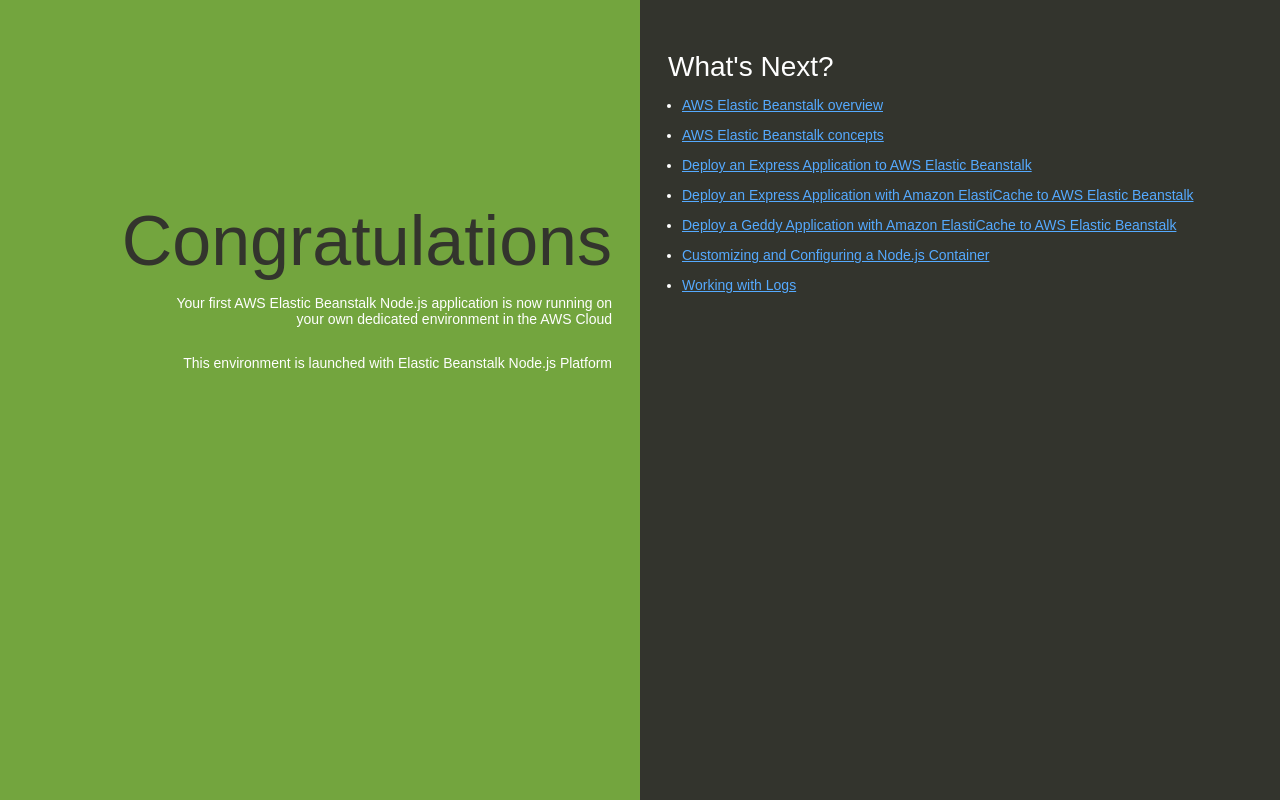
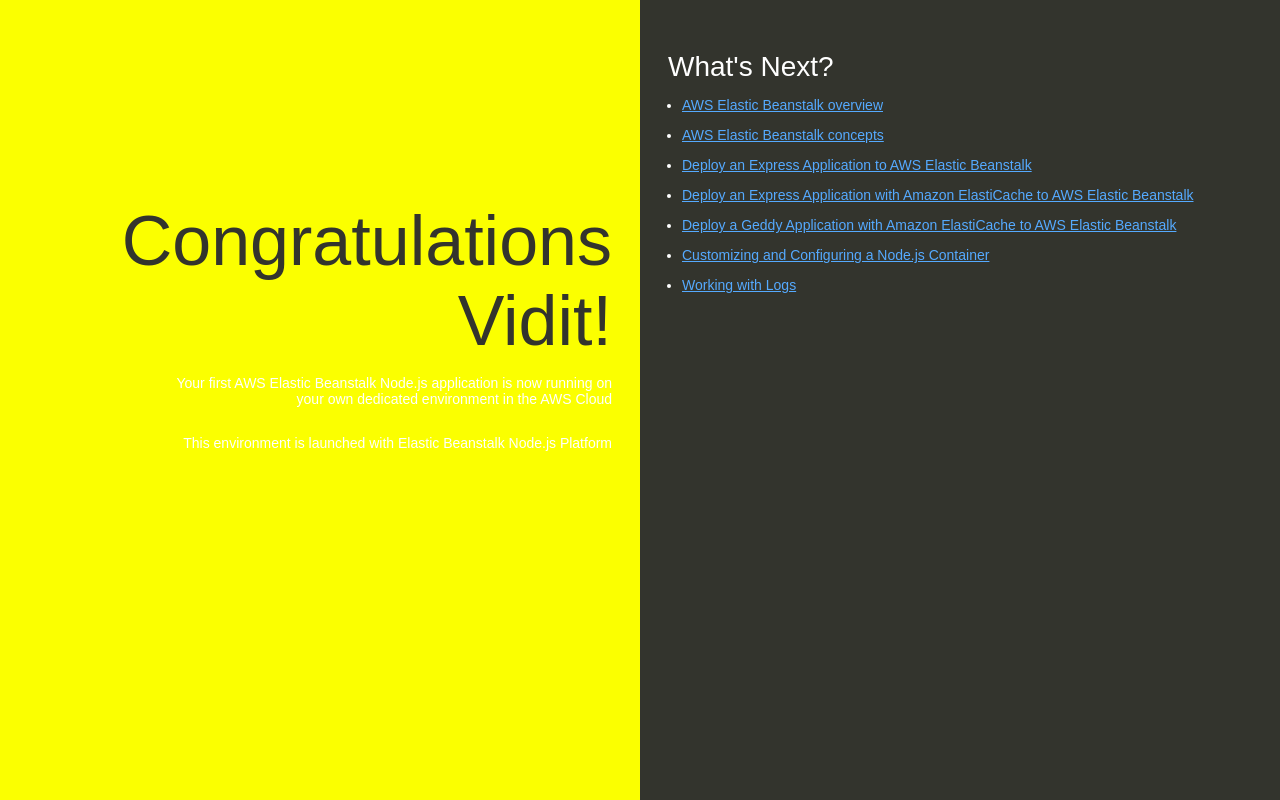
Before and after one commit to ViditNaithani22/vn-test-node-app, a website: page index.html in a window 1280 px wide. Drawn offline with Linux system fonts and the light colour scheme.

Commit message:
changes in Index file

```diff
--- a/index.html
+++ b/index.html
@@ -35,7 +35,7 @@
 
         text-align: right;
         padding-top: 11em;
-        background-color: #73A53E;
+        background-color: #fbff00;
 
       }
       .textColumn p {
@@ -74,7 +74,7 @@
   </head>
   <body>
     <div class="textColumn">
-      <h1>Congratulations</h1>
+      <h1>Congratulations Vidit!</h1>
       <p>Your first AWS Elastic Beanstalk Node.js application is now running on your own dedicated environment in the AWS Cloud</p>
       <p>This environment is launched with Elastic Beanstalk Node.js Platform</p>
     </div>
```
